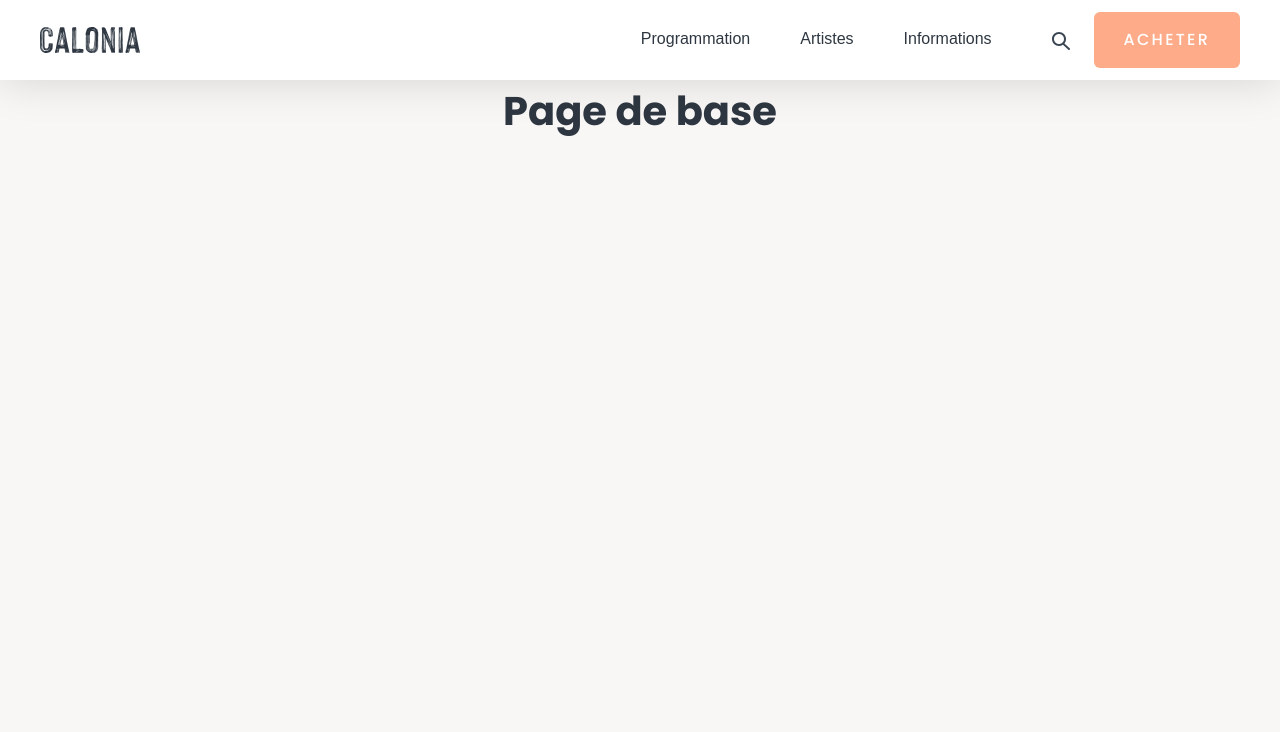
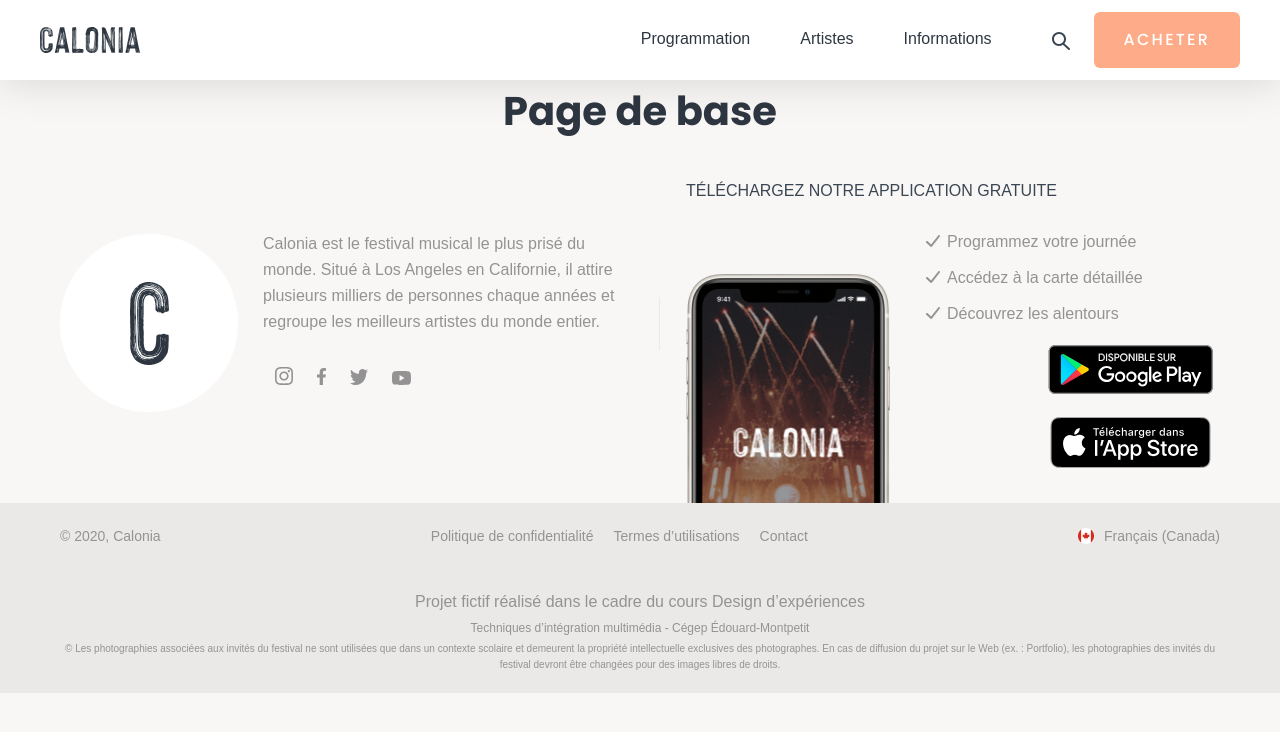
Before and after one commit to lucasjoliveau/cw4-tp3, a website: page src/page.html in a window 1280 px wide. Drawn offline with nearby package versions, Linux system fonts and the light colour scheme; files that its build step writes are made by us from their sources; a web font is replaced by a local one.

Commit message:
Page base 2

```diff
--- a/src/page.html
+++ b/src/page.html
@@ -58,9 +58,95 @@
 
 </nav>
 <section class="page-base">
-    <h3>Page de base</h3>
+    <h3 class="wow fadeInDown">Page de base</h3>
 </section>
 
 
+<!-----------------------------------  FOOTER  ----------------------------------->
+<footer>
+    <div class="wrap wrapper footer-complet">
+        <hr class="hr-thin">
+        <div class="footer1">
+            <img src="images/logo_fonce.svg" alt="Logo Calonia" class="footer-logo">
+            <img src="images/logo_icone.png" alt="Logo Calonia" class="footer-logo-icon">
+
+            <div class="desc-reseaux">
+                <p>Calonia est le festival musical le plus prisé du monde. Situé à Los Angeles en Californie, il attire
+                    plusieurs milliers de personnes chaque années et regroupe les meilleurs artistes du monde
+                    entier.</p>
+
+
+                <ul class="social-menu">
+                    <li><a href="https://www.instagram.com" target="_blank"><img src="images/i_instagram_dark.svg"
+                                                                                 alt="Instagram"></a></li>
+                    <li><a href="https://www.facebook.com" target="_blank"><img src="images/i_facebook_dark.svg"
+                                                                                alt="Facebook"></a>
+                    </li>
+                    <li><a href="https://www.twitter.com" target="_blank"><img src="images/i_twitter_dark.svg"
+                                                                               alt="Twitter"></a></li>
+                    <li><a href="https://www.youtube.com" target="_blank"><img src="images/i_youtube_dark.svg"
+                                                                               alt="YouTube"></a></li>
+                </ul>
+            </div>
+        </div>
+        <hr class="hr-thin hr-thin-court">
+
+        <div class="footer2">
+            <h6 class="wrap">Téléchargez notre application gratuite</h6>
+
+            <div class="details-app">
+                <img src="images/app_telephone.png" alt="Application mobile" class="app-mobile">
+                <div class="details-app2">
+                    <ul class="liste-crochet">
+                        <li>Programmez votre journée</li>
+                        <li>Accédez à la carte détaillée</li>
+                        <li>Découvrez les alentours</li>
+                    </ul>
+
+
+                    <div class="badges">
+                        <a href="https://play.google.com"><img src="images/google-play.svg"
+                                                               alt="Disponible sur Google Play"
+                                                               class="badge"></a>
+                        <a href="https://www.apple.com/ca/fr/ios/app-store"><img src="images/app-store.svg"
+                                                                                 alt="Télécharger sur l'App Store"
+                                                                                 class="badge"></a>
+                    </div>
+                </div>
+            </div>
+        </div>
+    </div>
+
+    <div class="menu-footer">
+        <div class="menu-footer wrapper wrap">
+            <p>© 2020, Calonia</p>
+            <div class="politique">
+                <a href="#">Politique de confidentialité</a>
+                <a href="#">Termes d’utilisations</a>
+                <a href="#">Contact</a>
+            </div>
+
+            <div class="choix-langue">
+                <img src="images/i_canada.png" alt="Drapeau du Canada">
+                <a href="#">Français (Canada)</a>
+            </div>
+        </div>
+    </div>
+
+    <div class="bas-footer">
+        <div class="wrap wrapper">
+            <p class="texte-gras-footer">Projet fictif réalisé dans le cadre du cours
+                Design d’expériences</p>
+            <p class="petit-texte-2">Techniques d’intégration multimédia - Cégep Édouard-Montpetit</p>
+            <p class="petit-texte">© Les photographies associées aux invités du festival ne sont utilisées que dans un
+                contexte scolaire et demeurent la propriété intellectuelle
+                exclusives des photographes.
+                En cas de diffusion du projet sur le Web (ex. : Portfolio), les photographies des invités du festival
+                devront être changées pour des images libres de droits.
+            </p>
+        </div>
+    </div>
+
+</footer>
 </body>
 </html>
```
